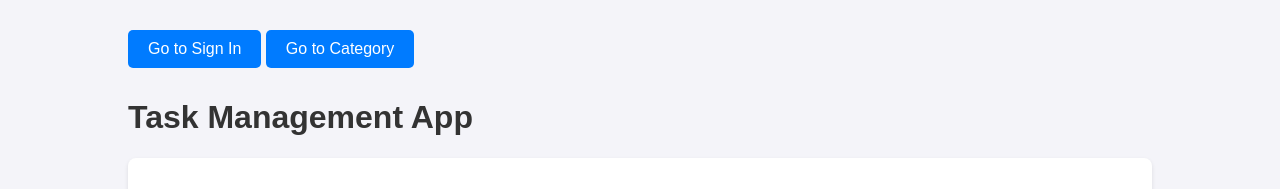
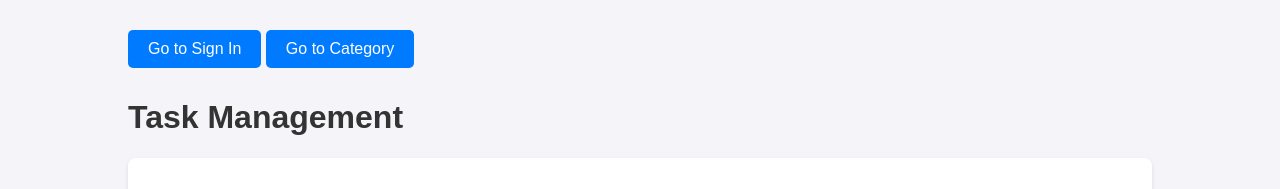
Before and after one commit to isaacfaa/ZuFlow_Project_Forked, a website: page public/index.html in a window 1280 px wide. Shown: the top 189 px of the page. Drawn offline with Linux system fonts and the light colour scheme; no server answers.

Commit message:
Modified title again

```diff
--- a/public/index.html
+++ b/public/index.html
@@ -10,7 +10,7 @@
         <a href="Signup.html" class="back-button">Go to Sign In</a>
         <a href="category.html" class="back-button">Go to Category</a>
 
-        <h1>Task Management App</h1>
+        <h1>Task Management</h1>
 
 
         <div class="task-form">
```
